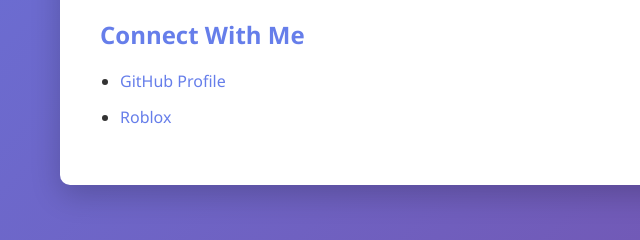
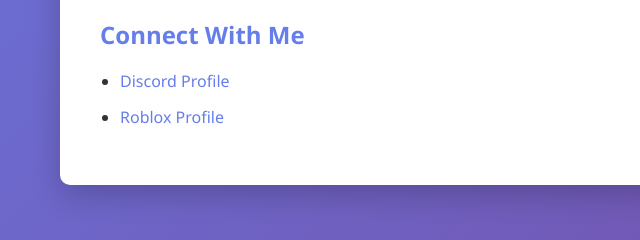
Before and after one commit to ifkabout/ifkabout.github.io, a plain HTML site: page index.html in a window 1280 px wide. Shown: the part 890-1130 px from the top of the page, 0-640 px from the left. Drawn offline with Linux system fonts and the light colour scheme.

Commit message:
Update links: Replace GitHub with Discord profile and update Roblox link

```diff
--- a/index.html
+++ b/index.html
@@ -144,8 +144,8 @@
 
             <h2>Connect With Me</h2>
             <ul>
-                <li><a href="https://github.com/ifkabout">GitHub Profile</a></li>
-                <li><a href="https://www.roblox.com">Roblox</a></li>
+                <li><a href="https://discordapp.com/users/1281633254092574893">Discord Profile</a></li>
+                <li><a href="https://www.roblox.com/users/4845011869/profile">Roblox Profile</a></li>
             </ul>
         </div>
 
```
